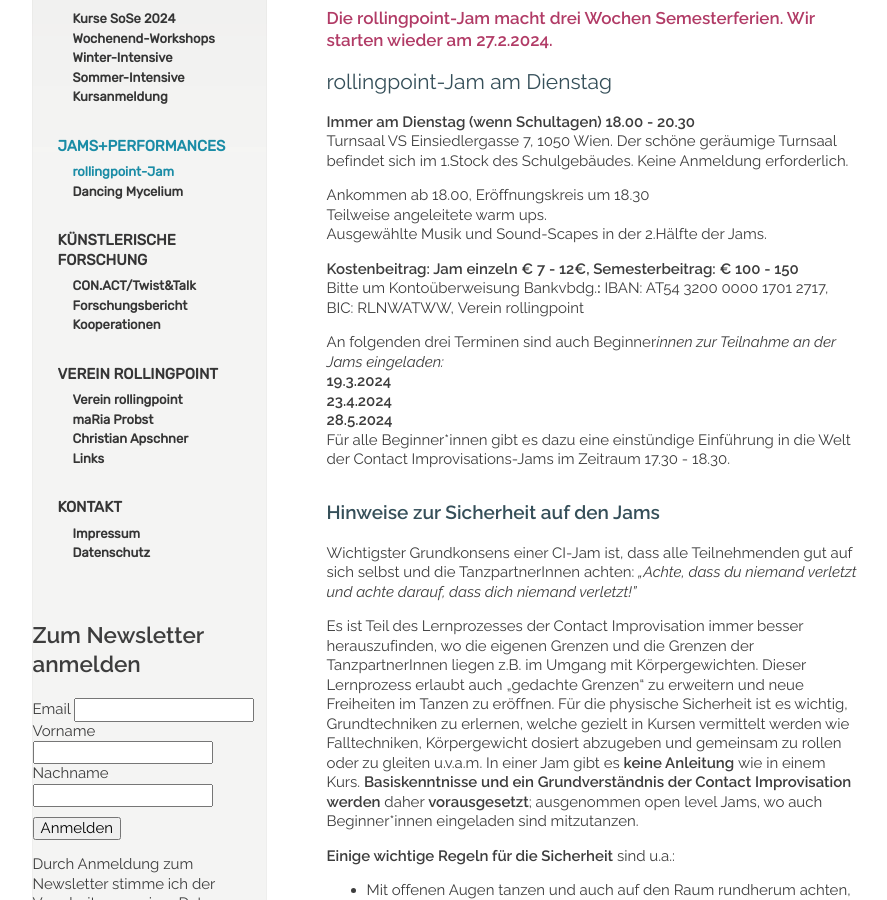
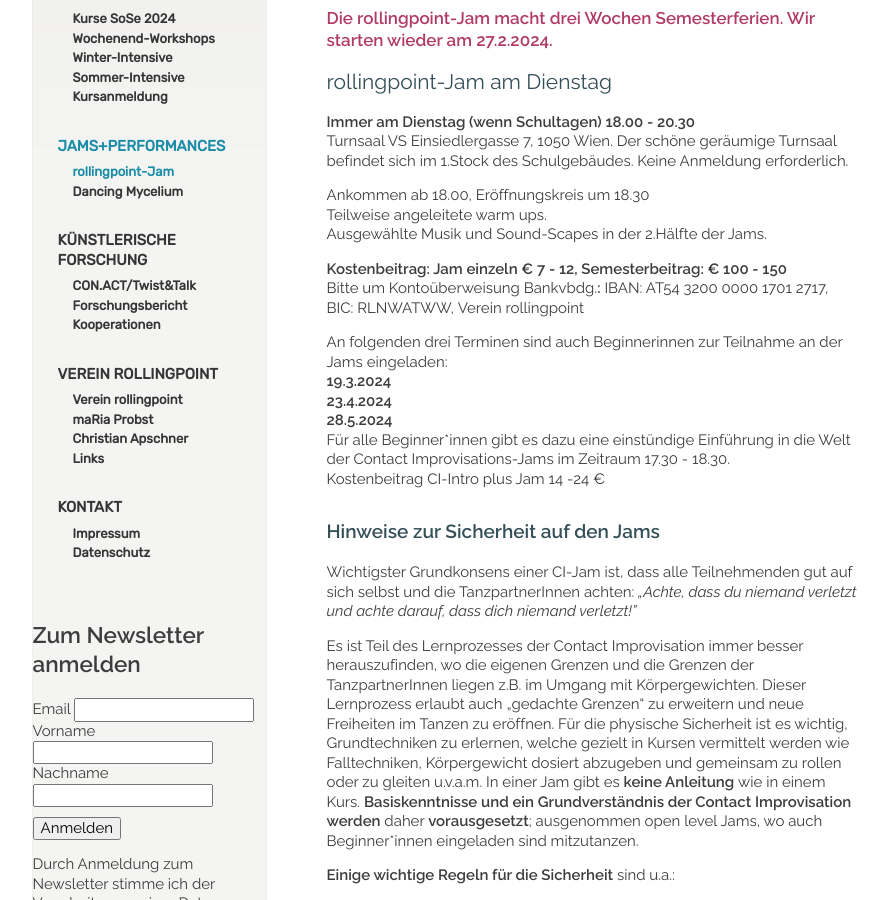
Before and after one commit to manulari/rollingpointat, a Jekyll site: the page built from _pages_de/jams.md, in a window 1280 px wide and 900 px high, scrolled down 315 px. Shown: the whole window, without its empty margins (152-1039 px from the left). Built offline with Jekyll 4.4.1, drawn with Linux system fonts in a browser that asks for light colours; comment, search, counter and statistics services are not loaded.

Commit message:
Update page (de) “jams”

```diff
--- a/_pages_de/jams.md
+++ b/_pages_de/jams.md
@@ -18,16 +18,15 @@ Ankommen ab 18.00, Eröffnungskreis um 18.30\
 Teilweise angeleitete warm ups.\
 Ausgewählte Musik und Sound-Scapes in der 2.Hälfte der Jams.
 
-**Kostenbeitrag: Jam einzeln € 7 - 12€, Semesterbeitrag: € 100 - 150**\
+**Kostenbeitrag: Jam einzeln € 7 - 12, Semesterbeitrag: € 100 - 150**\
 Bitte um Kontoüberweisung Bankvbdg.**:** IBAN: AT54 3200 0000 1701 2717, BIC: RLNWATWW, Verein rollingpoint
 
-An folgenden drei Terminen sind auch Beginner*innen zur Teilnahme an der Jams eingeladen:*\
+An folgenden drei Terminen sind auch Beginnerinnen zur Teilnahme an der Jams eingeladen:\
 **19.3.2024**\
 **23.4.2024**\
 **28.5.2024**\
-Für alle Beginner*innen gibt es dazu eine einstündige Einführung in die Welt der Contact Improvisations-Jams im Zeitraum 17.30 - 18.30.
-
-
+Für alle Beginner*innen gibt es dazu eine einstündige Einführung in die Welt der Contact Improvisations-Jams im Zeitraum 17.30 - 18.30. \
+Kostenbeitrag CI-Intro plus Jam 14 -24 €
 
 <div class="named-anchor" id="special"></div>
 
```
